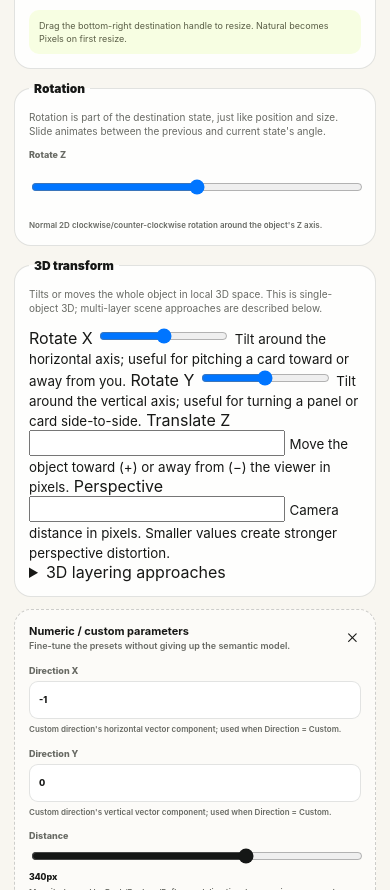
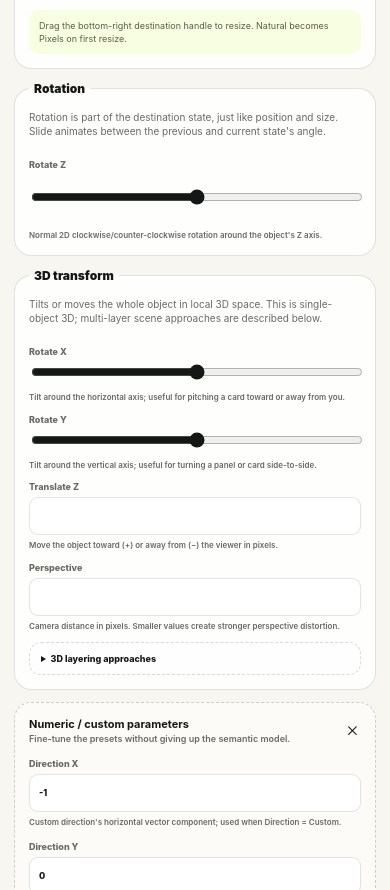
Before and after one commit to digiguru/spacial-stage, a website built with Vite: page index.html in a window 390 px wide. Shown: the part 5540-6430 px from the top of the page. Built offline with nearby package versions, Linux system fonts and the light colour scheme.

Commit message:
style: add rotation and 3d transform controls

```diff
--- a/src/styles.css
+++ b/src/styles.css
@@ -657,6 +657,86 @@ summary:focus-visible {
 }
 .z-index-warning[hidden] { display: none; }
 
+.rotation-control-group,
+.transform-3d-control-group {
+  display: grid;
+  gap: 10px;
+}
+.rotation-control-group .single-value-control input[type="range"] {
+  grid-column: 1 / -1;
+  width: 100%;
+  accent-color: var(--stage);
+}
+.rotation-control-group .single-value-control output {
+  color: var(--ink);
+  font-variant-numeric: tabular-nums;
+}
+.transform-3d-grid {
+  display: grid;
+  grid-template-columns: 1fr 1fr;
+  gap: 11px;
+}
+.transform-3d-grid label {
+  display: grid;
+  grid-template-columns: 1fr auto;
+  align-items: center;
+  gap: 5px;
+  color: var(--muted);
+  font-size: 9px;
+  font-weight: 800;
+}
+.transform-3d-grid label > input {
+  grid-column: 1 / -1;
+  width: 100%;
+}
+.transform-3d-grid input[type="range"] {
+  accent-color: var(--stage);
+}
+.transform-3d-grid input[type="number"] {
+  min-height: 38px;
+  padding: 8px 9px;
+  border: 1px solid var(--line);
+  border-radius: 9px;
+  background: #fff;
+  color: var(--ink);
+}
+.transform-3d-grid output {
+  color: var(--ink);
+  font-variant-numeric: tabular-nums;
+}
+.transform-3d-grid small {
+  grid-column: 1 / -1;
+  color: var(--muted);
+  font-size: 8px;
+  font-weight: 560;
+  line-height: 1.35;
+}
+.layering-approaches {
+  overflow: hidden;
+  border: 1px dashed rgba(23,24,22,.16);
+  border-radius: 12px;
+  background: rgba(255,255,255,.48);
+}
+.layering-approaches summary {
+  padding: 10px 11px;
+  cursor: pointer;
+  color: var(--ink);
+  font-size: 9px;
+  font-weight: 850;
+}
+.layering-copy {
+  display: grid;
+  gap: 8px;
+  padding: 0 11px 11px;
+}
+.layering-copy p {
+  margin: 0;
+  color: var(--muted);
+  font-size: 9px;
+  line-height: 1.45;
+}
+.layering-copy strong { color: var(--ink); }
+
 .position-control-group,
 .size-control-group {
   display: grid;
@@ -874,6 +954,6 @@ code { font-family: "SFMono-Regular", Consolas, "Liberation Mono", monospace; }
   .panel-object { width: min(230px,70%); }
   .inspector-sticky { padding: 20px 14px 40px; }
   .control-stack, .css-grid { grid-template-columns: 1fr; }
-  .override-grid, .position-values, .option-cards, .compact-options, .animation-options { grid-template-columns: 1fr; }
+  .override-grid, .position-values, .option-cards, .compact-options, .animation-options, .transform-3d-grid { grid-template-columns: 1fr; }
   .override-wide { grid-column: auto; }
 }
```
